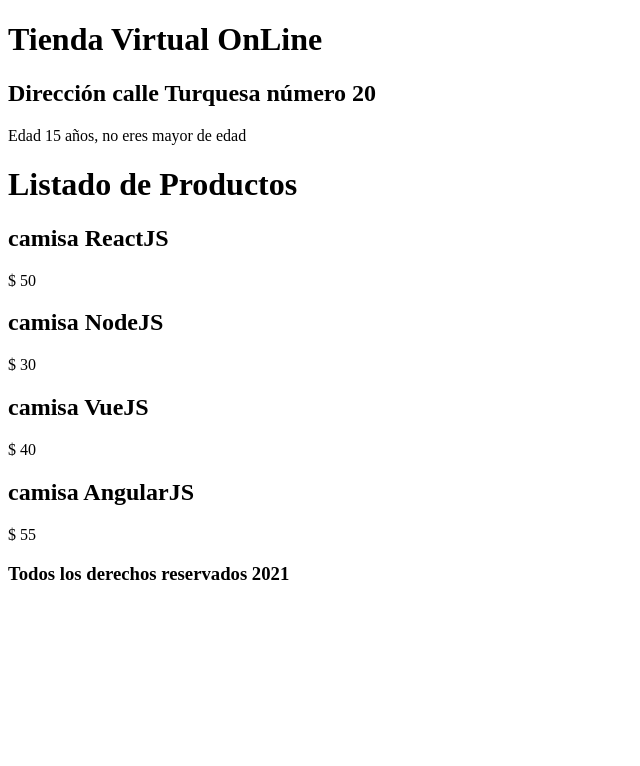
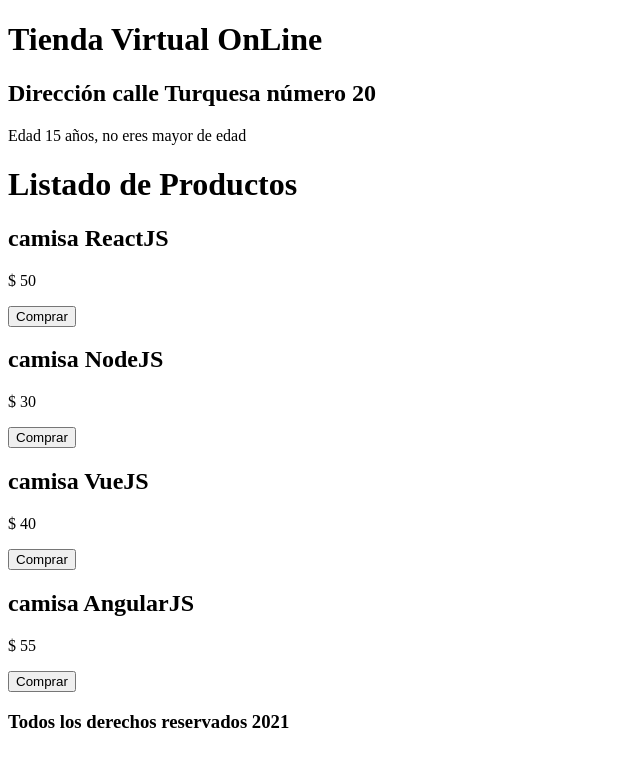
Before and after one commit to morgadodesarrollador/Cursos, a React (Create React App) app in the folder ReactGraphQL/01-basicos/: page / in a window 1280 px wide. Shown: the top 766 px of the page, without its empty margins (0-640 px from the left). Built offline with nearby package versions, Linux system fonts and the light colour scheme.

Commit message:
React:01-Basicos: Eventos - State: Lista Productos y Evento: comprar

```diff
--- a/ReactGraphQL/01-basicos/src/App.js
+++ b/ReactGraphQL/01-basicos/src/App.js
@@ -10,8 +10,8 @@ function App() {
   const [ productos, saveProductos ] = useState([ // valores iniciales
     { id: 1, nombre: 'camisa ReactJS', precio: 50 },
     { id: 2, nombre: 'camisa NodeJS', precio: 30 },
-    { id: 2, nombre: 'camisa VueJS', precio: 40 },
-    { id: 2, nombre: 'camisa AngularJS', precio: 55 }
+    { id: 3, nombre: 'camisa VueJS', precio: 40 },
+    { id: 4, nombre: 'camisa AngularJS', precio: 55 }
   ]);
 
   const fecha = new Date().getFullYear();
--- a/ReactGraphQL/01-basicos/src/components/Producto.js
+++ b/ReactGraphQL/01-basicos/src/components/Producto.js
@@ -2,13 +2,24 @@ import React from "react";
 
 const Producto = ({ producto }) =>{
     const { nombre, precio, id } = producto;
+    // agregar producto al carrito de
+    const seleccionarProducto = (id) => {
+        console.log('comprando el producto ', id );
+    }
     return (
         <div>
             <h2>{ nombre } </h2>
             <p>$  { precio }</p>
+            <button
+                type="button"
+                //cuando hagamos click ejecuta seleccionarProducto()
+                //manejo de eventos en React
+                onClick={ () =>  seleccionarProducto (id) }
+                //id="comprar"
+            >Comprar</button>
          </div>
 
     )
 }
-
+//document.querySelector('#comprar').addEventListener('click',) en JS
 export default Producto;
```
